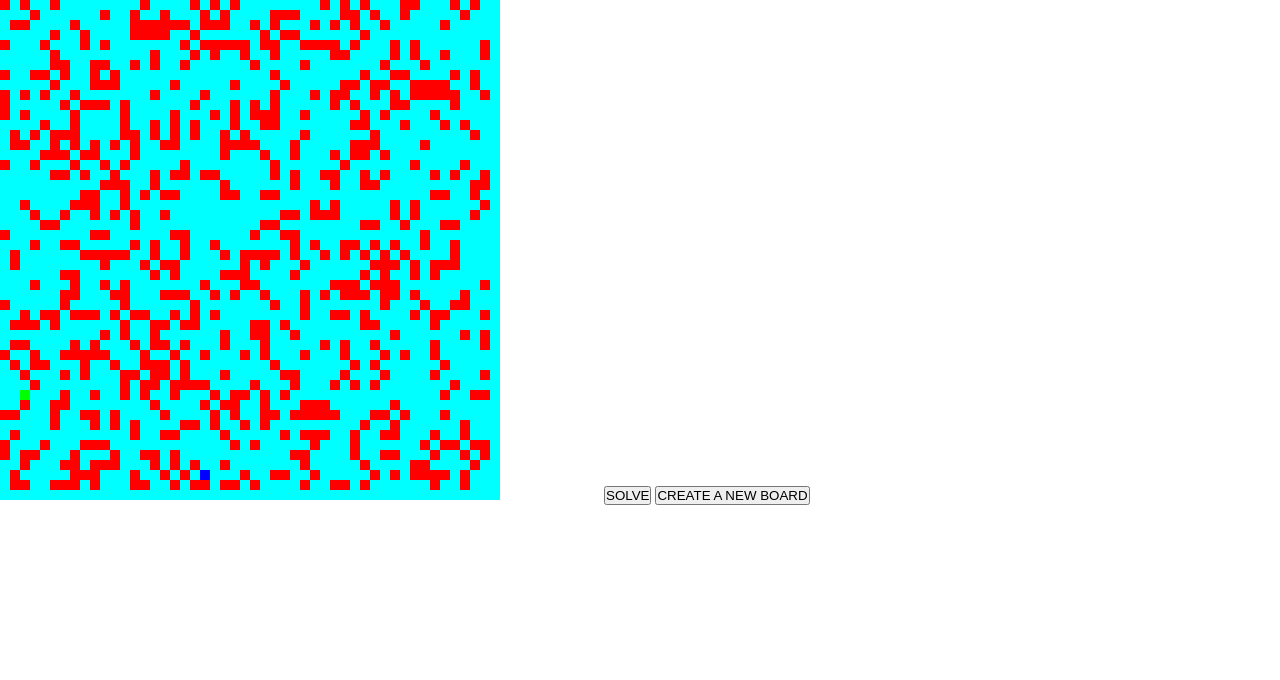
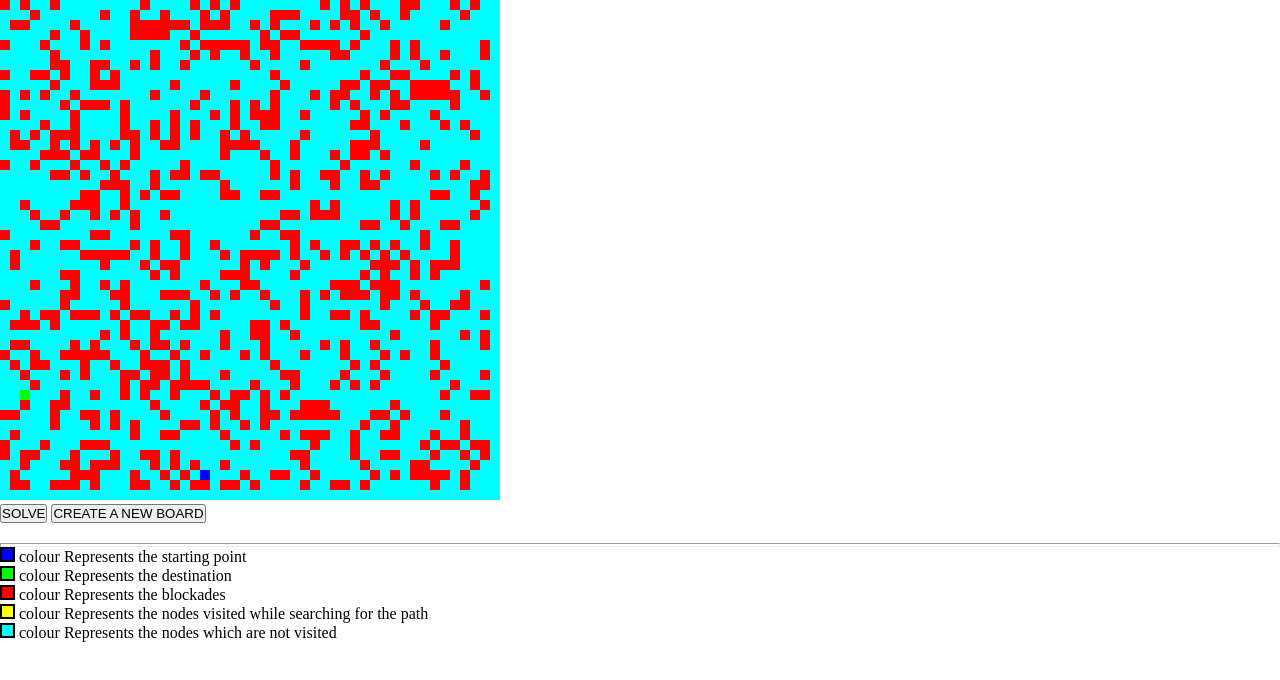
Before and after one commit to Krishnasai3cks/path-finder, a plain HTML site: page index.html in a window 1280 px wide. Drawn offline with Linux system fonts and the light colour scheme.

Commit message:
new commit

```diff
--- a/index.html
+++ b/index.html
@@ -9,11 +9,23 @@
 </head>
 
 <body>
-    <canvas id="canvas" width="600" height="500"></canvas>
+    <div id="container">
+        <canvas id="canvas" width="700" height="500"></canvas>
+    </div>
     <button onclick="startSolving()">SOLVE</button>
     <button onclick="createBoard()">CREATE A NEW BOARD</button>
-    <script src="commonconstants.js"></script>
-    <script src="script.js"></script>
+    <hr style="height:4px;margin-top:20px;" />
+    <ul>
+        <li><span style=" border:2px solid;display:inline-block;background-color:blue;width:15px;height:15px; "></span> colour Represents the starting point</li>
+        <li><span style="border:2px solid;display:inline-block;background-color:lime;width:15px;height:15px; "></span> colour Represents the destination</li>
+        <li><span style="border:2px solid;display:inline-block;background-color:red;width:15px;height:15px; "></span> colour Represents the blockades</li>
+        <li><span style="border:2px solid;display:inline-block;background-color:yellow;width:15px;height:15px; "></span> colour Represents the nodes visited while searching for the path</li>
+        <li><span style="border:2px solid;display:inline-block;background-color:cyan;width:15px;height:15px; "></span> colour Represents the nodes which are not visited</li>
+
+
+    </ul>
+    <script src="commonconstants.js "></script>
+    <script src="script.js "></script>
 </body>
 
 </html>
```
